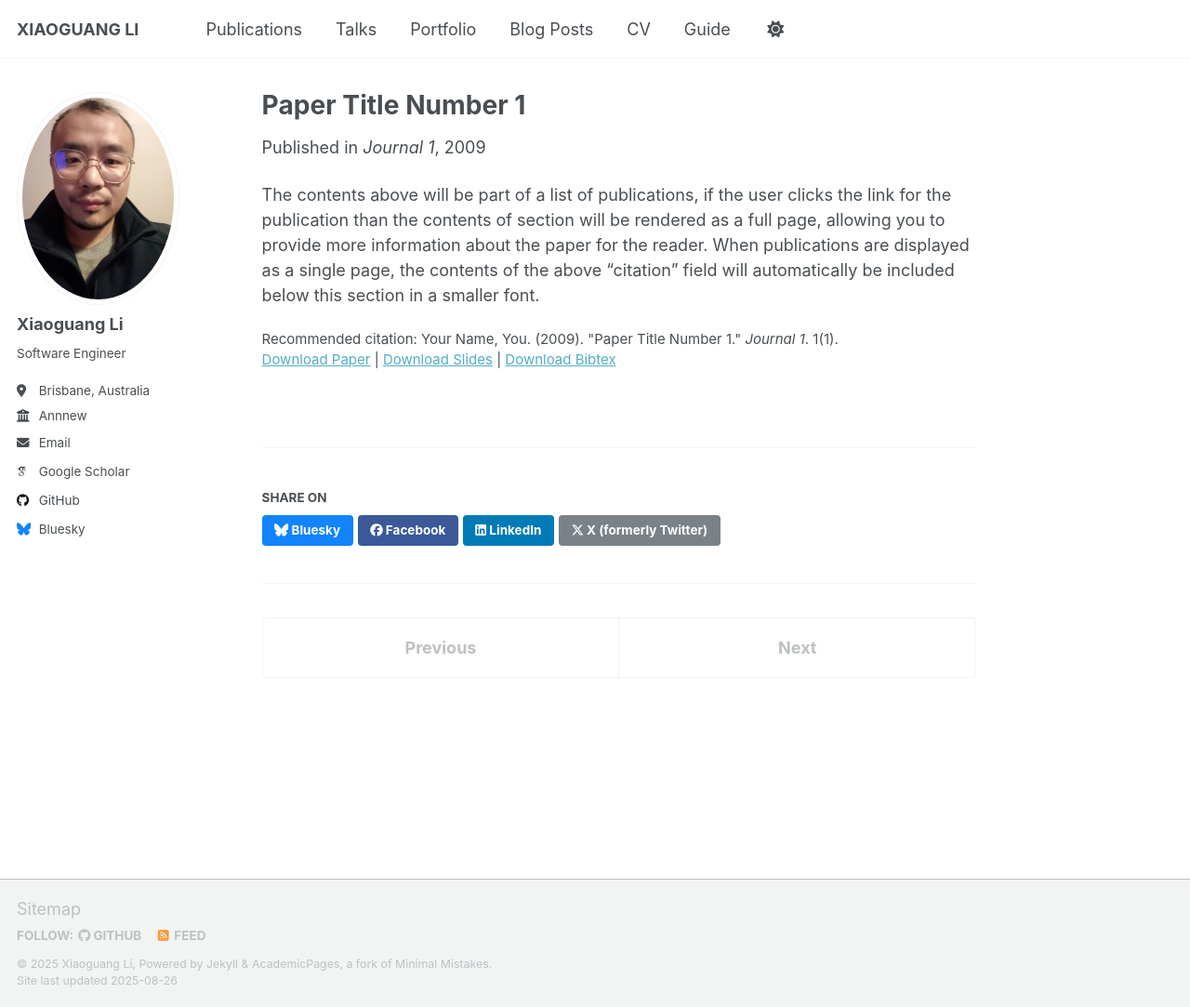
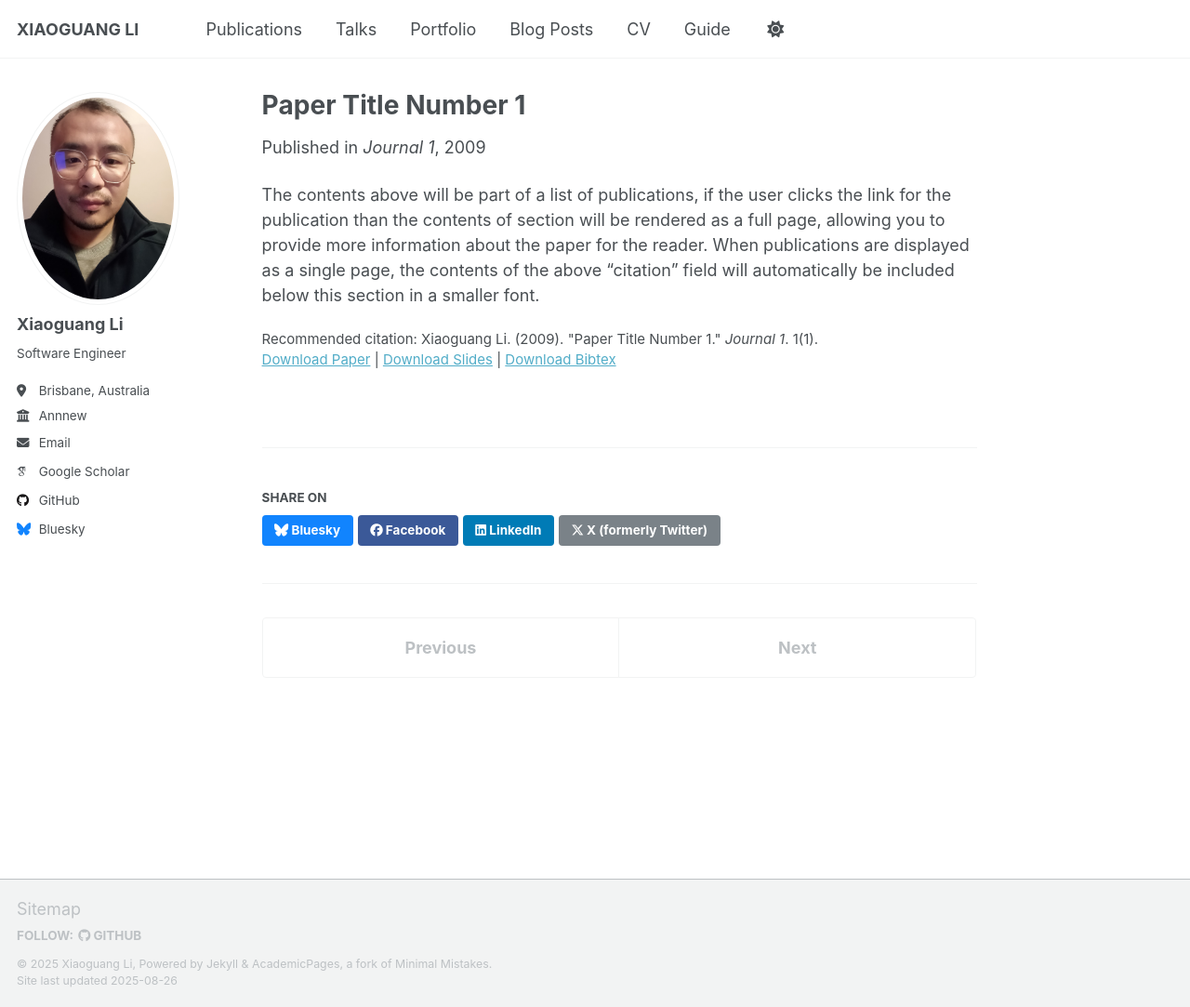
Before and after one commit to AlexGuang/AlexGuang.github.io, a Jekyll site: the page built from _publications/2009-10-01-paper-title-number-1.md, in a window 1280 px wide and 1083 px high. Shown: the whole window at 93% size. Built offline with Jekyll 4.4.1, drawn with Linux system fonts in a browser that asks for light colours; some web fonts are replaced; a script that is not in the unit is left out.

Commit message:
second commit

```diff
--- a/_includes/footer.html
+++ b/_includes/footer.html
@@ -12,14 +12,12 @@
     {% if site.author.bitbucket %}
       <li><a href="http://bitbucket.org/{{ site.author.bitbucket }}"><i class="fab fa-bitbucket" aria-hidden="true"></i> Bitbucket</a></li>
     {% endif %}
-    {% if site.atom_feed.hide != true %}
-    <li><a href="{% if site.atom_feed.path %}{{ site.atom_feed.path }}{% else %}{{ base_path }}/feed.xml{% endif %}"><i class="fa fa-fw fa-rss-square" aria-hidden="true"></i> {{ site.data.ui-text[site.locale].feed_label | default: "Feed" }}</a></li>
-    {% endif %}
+
   </ul>
 </div>
 {% endif %}
 
 <div class="page__footer-copyright">
-  &copy; {{ site.time | date: '%Y' }} {{ site.name | default: site.title }}, {{ site.data.ui-text[site.locale].powered_by | default: "Powered by" }} <a href="http://jekyllrb.com" rel="nofollow">Jekyll</a> &amp; <a href="https://github.com/academicpages/academicpages.github.io">AcademicPages</a>, a fork of <a href="https://mademistakes.com/work/minimal-mistakes-jekyll-theme/" rel="nofollow">Minimal Mistakes</a>.<br />
+  &copy; {{ site.time | date: '%Y' }} Xiaoguang Li, {{ site.data.ui-text[site.locale].powered_by | default: "Powered by" }} <a href="http://jekyllrb.com" rel="nofollow">Jekyll</a> &amp; <a href="https://xiaoguangli.com">AcademicPages</a>, a fork of <a href="https://mademistakes.com/work/minimal-mistakes-jekyll-theme/" rel="nofollow">Minimal Mistakes</a>.<br />
   Site last updated {{ "now" | date: '%Y-%m-%d' }}
 </div>
--- a/_publications/2009-10-01-paper-title-number-1.md
+++ b/_publications/2009-10-01-paper-title-number-1.md
@@ -9,6 +9,6 @@ venue: 'Journal 1'
 slidesurl: 'http://academicpages.github.io/files/slides1.pdf'
 paperurl: 'http://academicpages.github.io/files/paper1.pdf'
 bibtexurl: 'http://academicpages.github.io/files/bibtex1.bib'
-citation: 'Your Name, You. (2009). &quot;Paper Title Number 1.&quot; <i>Journal 1</i>. 1(1).'
+citation: 'Xiaoguang Li. (2009). &quot;Paper Title Number 1.&quot; <i>Journal 1</i>. 1(1).'
 ---
 The contents above will be part of a list of publications, if the user clicks the link for the publication than the contents of section will be rendered as a full page, allowing you to provide more information about the paper for the reader. When publications are displayed as a single page, the contents of the above "citation" field will automatically be included below this section in a smaller font.
```
